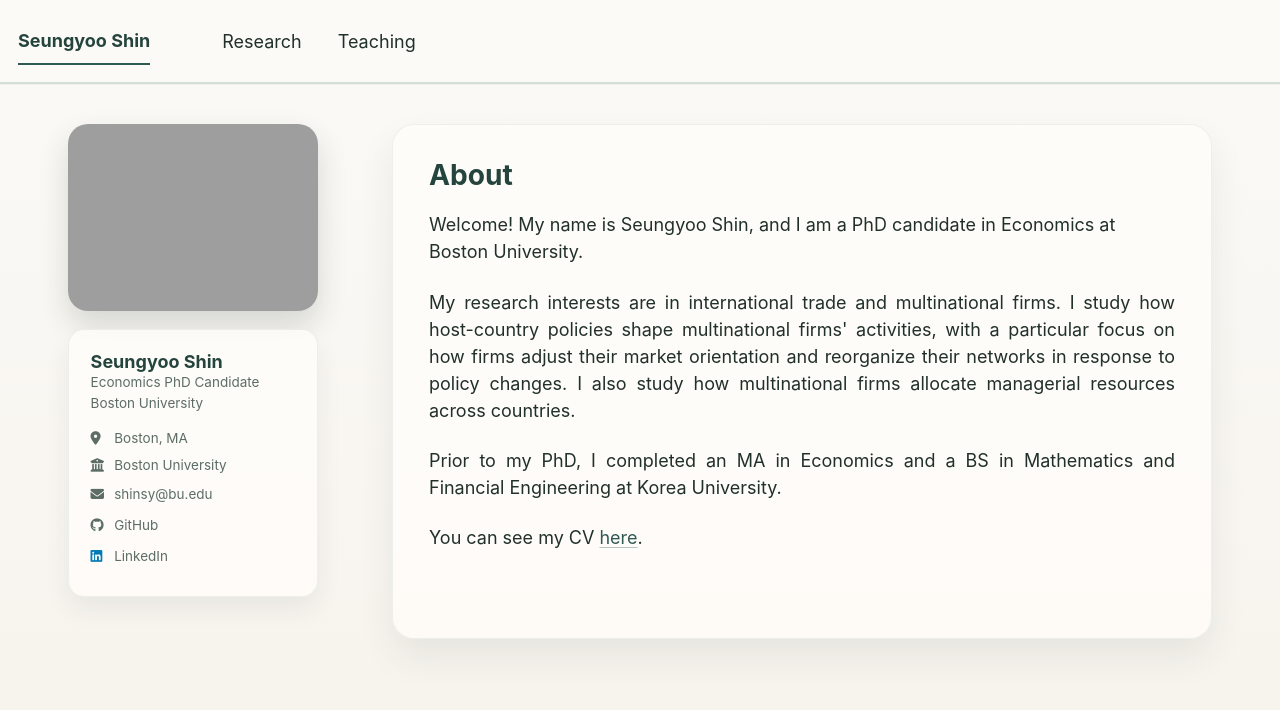
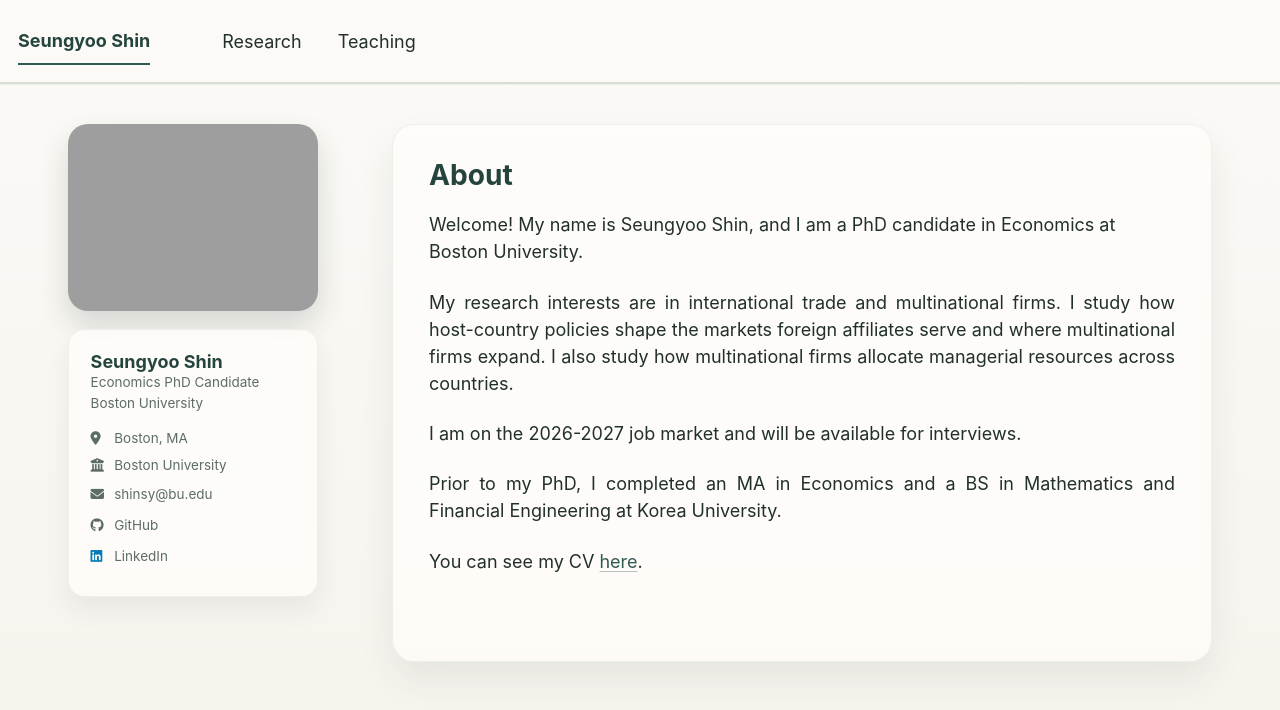
Before and after one commit to SeungyooShin/seungyooshin.github.io, a Jekyll site: the page built from _pages/about.md, in a window 1280 px wide. Shown: the top 710 px of the page. Built offline with Jekyll 4.4.1, drawn with Linux system fonts in a browser that asks for light colours; a script bundle is joined from its source files by our own code; library files that are not in the unit come from our copies.

Commit message:
Refine research introduction and add job market availability

```diff
--- a/_pages/about.md
+++ b/_pages/about.md
@@ -11,7 +11,11 @@ redirect_from:
 Welcome! My name is Seungyoo Shin, and I am a PhD candidate in Economics at Boston University.
 
 <p style="text-align: justify; text-justify: inter-word;">
-My research interests are in international trade and multinational firms. I study how host-country policies shape multinational firms' activities, with a particular focus on how firms adjust their market orientation and reorganize their networks in response to policy changes. I also study how multinational firms allocate managerial resources across countries.
+My research interests are in international trade and multinational firms. I study how host-country policies shape the markets foreign affiliates serve and where multinational firms expand. I also study how multinational firms allocate managerial resources across countries.
+</p>
+
+<p style="text-align: justify; text-justify: inter-word;">
+I am on the 2026-2027 job market and will be available for interviews.
 </p>
 
 <p style="text-align: justify; text-justify: inter-word;">
```
